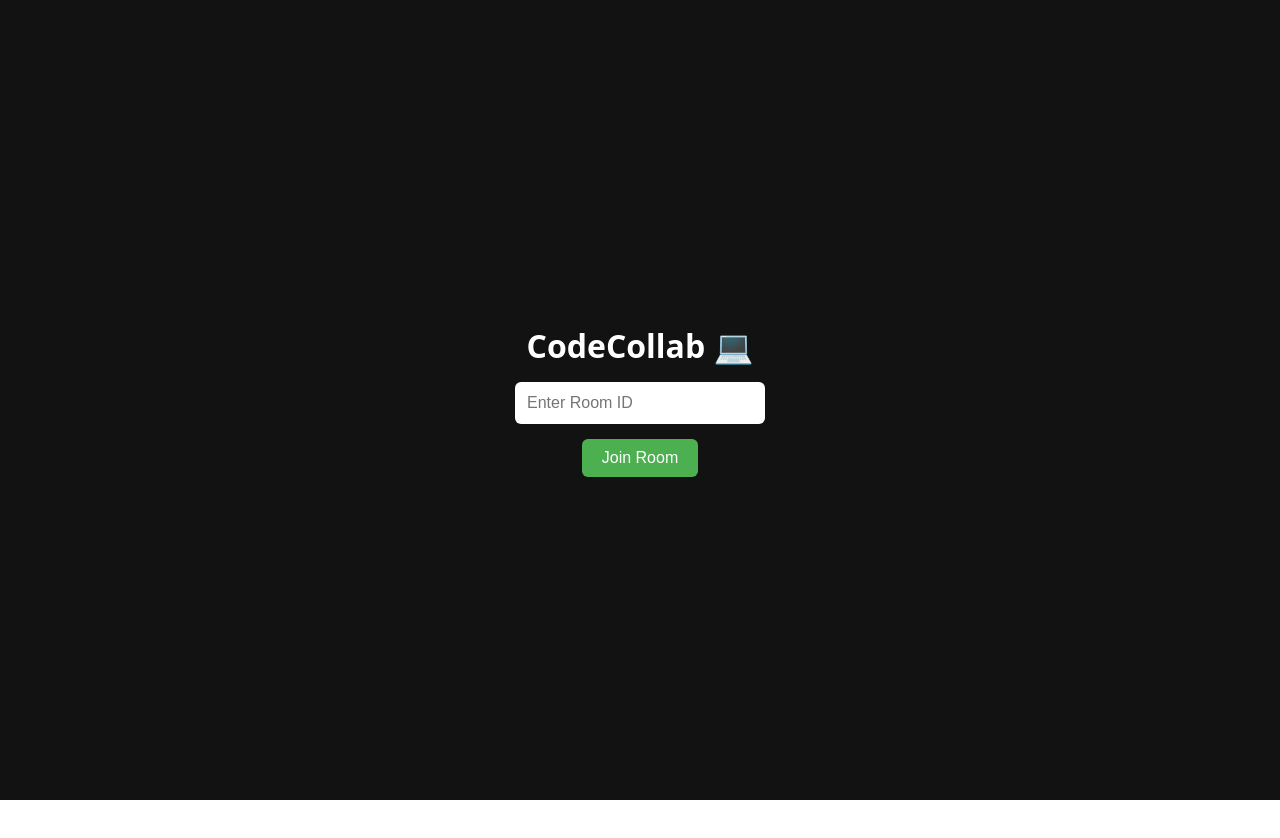
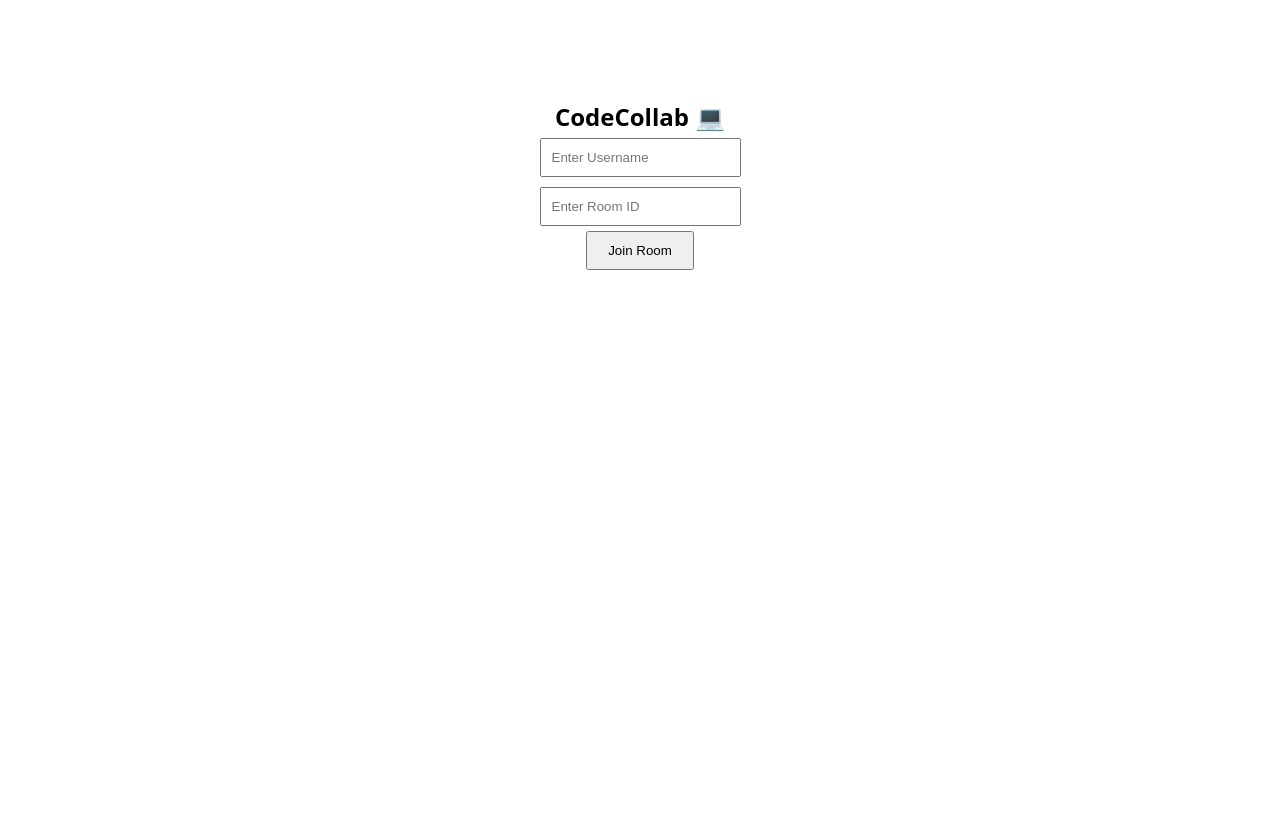
Before and after one commit to TanviKrishnan2005/code_editor, a React (Vite) app in the folder client/: page / in a window 1280 px wide. Shown: the top 838 px of the page. Before the commit the page ends 800 px from the top, so only its background shows below. Built offline with nearby package versions, Linux system fonts and the light colour scheme; no server answers.

Commit message:
added usernames + chat labels

```diff
--- a/client/package.json
+++ b/client/package.json
@@ -11,6 +11,7 @@
   },
   "dependencies": {
     "@monaco-editor/react": "^4.7.0",
+    "axios": "^1.14.0",
     "react": "^19.2.4",
     "react-dom": "^19.2.4",
     "react-router-dom": "^7.13.2",
--- a/client/src/components/Chat.jsx
+++ b/client/src/components/Chat.jsx
@@ -1,13 +1,13 @@
 import { useEffect, useState } from "react";
 import { socket } from "../socket";
 
-function Chat({ roomId }) {
+function Chat({ roomId, username }) {
   const [message, setMessage] = useState("");
   const [messages, setMessages] = useState([]);
 
   useEffect(() => {
-    socket.on("receive_message", (msg) => {
-      setMessages((prev) => [...prev, msg]);
+    socket.on("receive_message", (data) => {
+      setMessages((prev) => [...prev, data]);
     });
 
     return () => socket.off("receive_message");
@@ -15,8 +15,13 @@ function Chat({ roomId }) {
 
   const sendMessage = () => {
     if (message.trim()) {
-      socket.emit("send_message", { roomId, message });
-      setMessages((prev) => [...prev, message]);
+      socket.emit("send_message", {
+        roomId,
+        message,
+        username
+      });
+
+      setMessages((prev) => [...prev, { message, username }]);
       setMessage("");
     }
   };
@@ -32,60 +37,23 @@ function Chat({ roomId }) {
       flexDirection: "column",
       borderLeft: "1px solid #333"
     }}>
-      <h3 style={{ marginBottom: "10px" }}>💬 Chat</h3>
+      <h3>💬 Chat</h3>
 
-      {/* Messages */}
-      <div style={{
-        flex: 1,
-        overflowY: "auto",
-        paddingRight: "5px"
-      }}>
+      <div style={{ flex: 1, overflowY: "auto" }}>
         {messages.map((msg, i) => (
-          <div key={i} style={{
-            background: "#333",
-            padding: "6px 10px",
-            borderRadius: "6px",
-            marginBottom: "6px",
-            fontSize: "14px"
-          }}>
-            {msg}
+          <div key={i}>
+            <strong>{msg.username}:</strong> {msg.message}
           </div>
         ))}
       </div>
 
-      {/* Input */}
-      <div style={{
-        marginTop: "10px",
-        display: "flex",
-        gap: "5px"
-      }}>
-        <input
-          value={message}
-          onChange={(e) => setMessage(e.target.value)}
-          placeholder="Type message..."
-          style={{
-            flex: 1,
-            padding: "8px",
-            borderRadius: "5px",
-            border: "none",
-            outline: "none"
-          }}
-        />
+      <input
+        value={message}
+        onChange={(e) => setMessage(e.target.value)}
+        placeholder="Type message"
+      />
 
-        <button
-          onClick={sendMessage}
-          style={{
-            padding: "8px 12px",
-            background: "#4CAF50",
-            color: "white",
-            border: "none",
-            borderRadius: "5px",
-            cursor: "pointer"
-          }}
-        >
-          Send
-        </button>
-      </div>
+      <button onClick={sendMessage}>Send</button>
     </div>
   );
 }
--- a/client/src/components/CodeEditor.jsx
+++ b/client/src/components/CodeEditor.jsx
@@ -23,7 +23,7 @@ function CodeEditor({ roomId }) {
 
   const handleChange = (value = "") => {
     setCode(value);
-    socket.emit("code_change", { roomId, code: value });
+    socket.emit("join_room", { roomId, username });
   };
 
   return (
--- a/client/src/components/Users.jsx
+++ b/client/src/components/Users.jsx
@@ -21,22 +21,13 @@ function Users({ roomId }) {
       overflowY: "auto",
       borderRight: "1px solid #333"
     }}>
-      <h4 style={{ marginBottom: "10px" }}>
-        👥 Active Users ({users.length})
-      </h4>
+      <h4>👥 Active Users ({users.length})</h4>
 
-      {users.length === 0 ? (
-        <p>No users</p>
-      ) : (
-        users.map((user, i) => (
-          <div key={i} style={{
-            padding: "6px",
-            borderBottom: "1px solid #444"
-          }}>
-            👤 User {i + 1}
-          </div>
-        ))
-      )}
+      {users.map((user, i) => (
+        <div key={i}>
+          👤 {user.username}
+        </div>
+      ))}
     </div>
   );
 }
--- a/client/src/pages/EditorPage.jsx
+++ b/client/src/pages/EditorPage.jsx
@@ -1,10 +1,14 @@
-import { useParams } from "react-router-dom";
+import { useParams, useLocation } from "react-router-dom";
 import CodeEditor from "../components/CodeEditor";
 import Chat from "../components/Chat";
 import Users from "../components/Users";
 
 function EditorPage() {
   const { roomId } = useParams();
+
+  const location = useLocation();
+  const queryParams = new URLSearchParams(location.search);
+  const username = queryParams.get("username");
 
   return (
     <div style={{
@@ -14,7 +18,7 @@ function EditorPage() {
       overflow: "hidden"
     }}>
 
-      {/* 🔥 Top Bar */}
+      {/* Top Bar */}
       <div style={{
         height: "50px",
         display: "flex",
@@ -26,25 +30,19 @@ function EditorPage() {
         borderBottom: "1px solid #333"
       }}>
         <h3 style={{ margin: 0 }}>CodeCollab 💻</h3>
-        <span>Room: {roomId}</span>
+        <span>{username} | Room: {roomId}</span>
       </div>
 
-      {/* 🔥 Main Layout */}
       <div style={{ flex: 1, display: "flex" }}>
-
-        {/* Users Panel */}
         <div style={{ width: "220px" }}>
           <Users roomId={roomId} />
         </div>
 
-        {/* Editor */}
         <div style={{ flex: 1 }}>
-          <CodeEditor roomId={roomId} />
+          <CodeEditor roomId={roomId} username={username} />
         </div>
 
-        {/* Chat */}
-        <Chat roomId={roomId} />
-
+        <Chat roomId={roomId} username={username} />
       </div>
     </div>
   );
--- a/client/src/pages/Home.jsx
+++ b/client/src/pages/Home.jsx
@@ -3,52 +3,38 @@ import { useNavigate } from "react-router-dom";
 
 function Home() {
   const [roomId, setRoomId] = useState("");
+  const [username, setUsername] = useState("");
   const navigate = useNavigate();
 
   const joinRoom = () => {
-    if (roomId.trim()) {
-      navigate(`/editor/${roomId}`);
+    if (roomId && username) {
+      navigate(`/editor/${roomId}?username=${username}`);
     }
   };
 
   return (
-    <div style={{
-      display: "flex",
-      height: "100vh",
-      justifyContent: "center",
-      alignItems: "center",
-      flexDirection: "column",
-      gap: "15px",
-      background: "#121212",
-      color: "white"
-    }}>
-      <h1>CodeCollab 💻</h1>
+    <div style={{ textAlign: "center", marginTop: "100px" }}>
+      <h2>CodeCollab 💻</h2>
 
       <input
+        placeholder="Enter Username"
+        value={username}
+        onChange={(e) => setUsername(e.target.value)}
+        style={{ padding: "10px", margin: "5px" }}
+      />
+
+      <br />
+
+      <input
+        placeholder="Enter Room ID"
         value={roomId}
         onChange={(e) => setRoomId(e.target.value)}
-        placeholder="Enter Room ID"
-        style={{
-          padding: "12px",
-          fontSize: "16px",
-          borderRadius: "6px",
-          border: "none",
-          width: "250px"
-        }}
+        style={{ padding: "10px", margin: "5px" }}
       />
 
-      <button
-        onClick={joinRoom}
-        style={{
-          padding: "10px 20px",
-          fontSize: "16px",
-          background: "#4CAF50",
-          color: "white",
-          border: "none",
-          borderRadius: "6px",
-          cursor: "pointer"
-        }}
-      >
+      <br />
+
+      <button onClick={joinRoom} style={{ padding: "10px 20px" }}>
         Join Room
       </button>
     </div>
```
Also changed, not shown: 2 other files (tests, documents, lock files or other folders).
